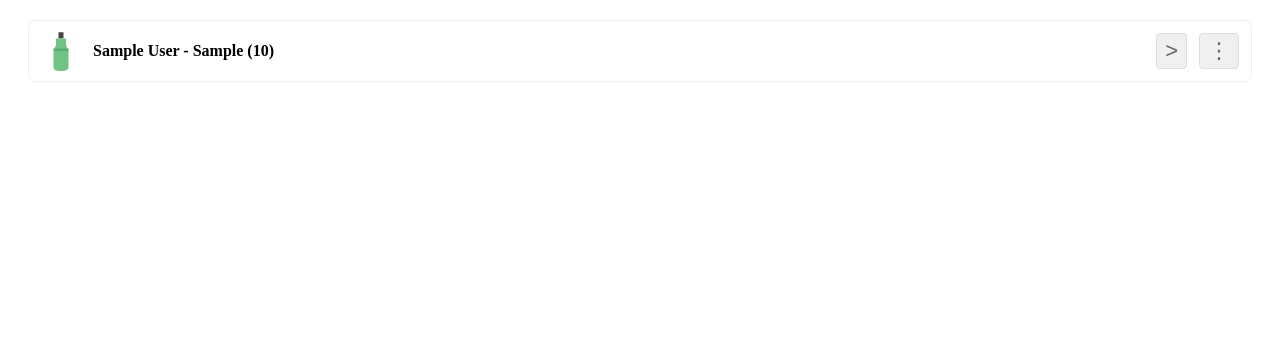
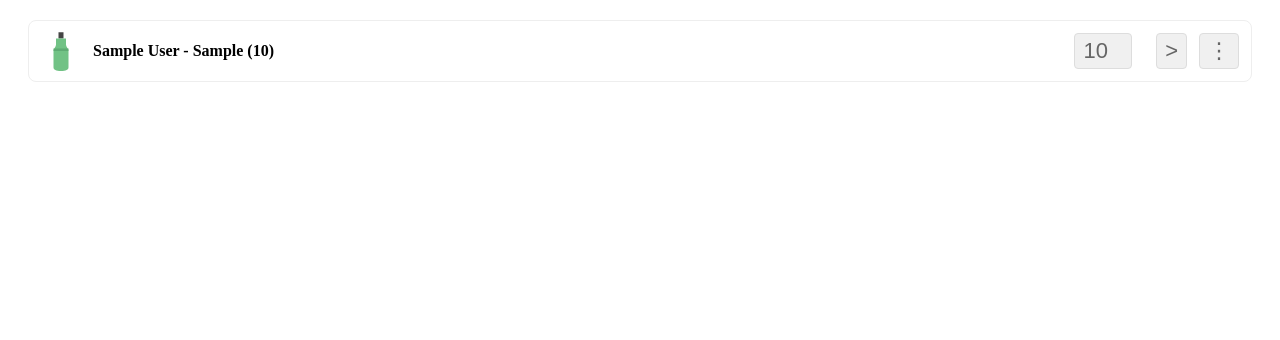
Before and after one commit to bastianDupoirieux/champagneInBrazil, a Flask app: page /experienced in a window 1280 px wide. Shown: the part 109-449 px from the top of the page. Run offline with Flask 3, Linux system fonts and the light colour scheme; tables that the repository leaves empty hold one stand-in row (Sample ...).

Commit message:
implemented requirement to be able to update quantity of bottles directly from overview page

```diff
--- a/app/app.py
+++ b/app/app.py
@@ -240,3 +240,31 @@ def wine_json(wine_id):
     if not wine:
         return abort(404)
     return dict(wine._mapping)  # convert SQLAlchemy Row to dict
+
+@app.route("/update_quantity/<int:wine_id>", methods=["POST"])
+def update_wine_quantity(wine_id):
+    session = SessionLocal()
+
+    wine = session.execute(user_wine.select().where(user_wine.c.id == wine_id)).fetchone()
+    if not wine:
+        session.close()
+        return abort(404, description="Wine not found")
+
+    data = request.get_json()
+    new_quantity = data.get('quantity')
+    try:
+        new_quantity = int(new_quantity)
+        if new_quantity < 0:
+            new_quantity = 0
+    except (ValueError, TypeError):
+        session.close()
+        return jsonify(success=False, message="Invalid quantity"), 400
+    if new_quantity is None:
+        return jsonify(success=False), 400
+
+    # Update the wine quantity
+    session.execute(user_wine.update().where(user_wine.c.id == wine_id).values(quantity=new_quantity))
+    session.commit()
+    session.close()
+
+    return jsonify(success=True, quantity = new_quantity)
--- a/app/static/style.css
+++ b/app/static/style.css
@@ -550,3 +550,23 @@ input[type="reset"].hover {
     font-size: 22px;
     color: #666;
 }
+.wine-quantity {
+    display: flex;
+    align-items: center;
+    margin-right: 8px;
+}
+
+
+.qty-input {
+    width: 40px;
+    text-align: center;
+    border: 1px solid #ccc;
+    margin: 0 4px;
+    background: #f0f0f0;
+    border: 1px solid #ddd;
+    border-radius: 4px;
+    padding: 4px 8px;
+    cursor: pointer;
+    font-size: 22px;
+    color: #666;
+}
--- a/app/templates/experienced_wines.html
+++ b/app/templates/experienced_wines.html
@@ -24,6 +24,9 @@
                         <span class="wine-name">
                             {{ row.name }}{% if row.producer %} - {{ row.producer }}{% endif %}{% if row.vintage %} ({{ row.vintage }}){% endif %}
                         </span>
+                            <div class="wine-quantity" data-wine-id="{{ row.id }}">
+                            <input type="number" class="qty-input" value="{{ row.quantity }}" min="0">
+                        </div>
                         <div class="wine-actions">
                             <button class="go-to-wine-details" onclick="window.location.href='{{ url_for('wine_detail', wine_id=row.id) }}'">></button>
                             <button class="dropdown-toggle" data-wine-id="{{ row.id }}">⋮</button>
--- a/app/templates/my_cellar.html
+++ b/app/templates/my_cellar.html
@@ -24,6 +24,10 @@
                         <span class="wine-name">
                             {{ row.name }}{% if row.producer %} - {{ row.producer }}{% endif %}{% if row.vintage %} ({{ row.vintage }}){% endif %}
                         </span>
+
+                        <div class="wine-quantity" data-wine-id="{{ row.id }}">
+                            <input type="number" class="qty-input" value="{{ row.quantity }}" min="0">
+                        </div>
                         <div class="wine-actions">
                             <button class="go-to-wine-details" onclick="window.location.href='{{ url_for('wine_detail', wine_id=row.id) }}'">></button>
                             <button class="dropdown-toggle" data-wine-id="{{ row.id }}">⋮</button>
@@ -149,6 +153,8 @@
             });
         });
     </script>
+    <script src="{{ url_for('static', filename='js/wine_quantity.js') }}"></script>
+
 
 </body>
 </html>
```
Also changed, not shown: other parts of app/templates/experienced_wines.html (+2 -0 lines), app/static/js/wine_quantity.js (added, +42 -0 lines).
